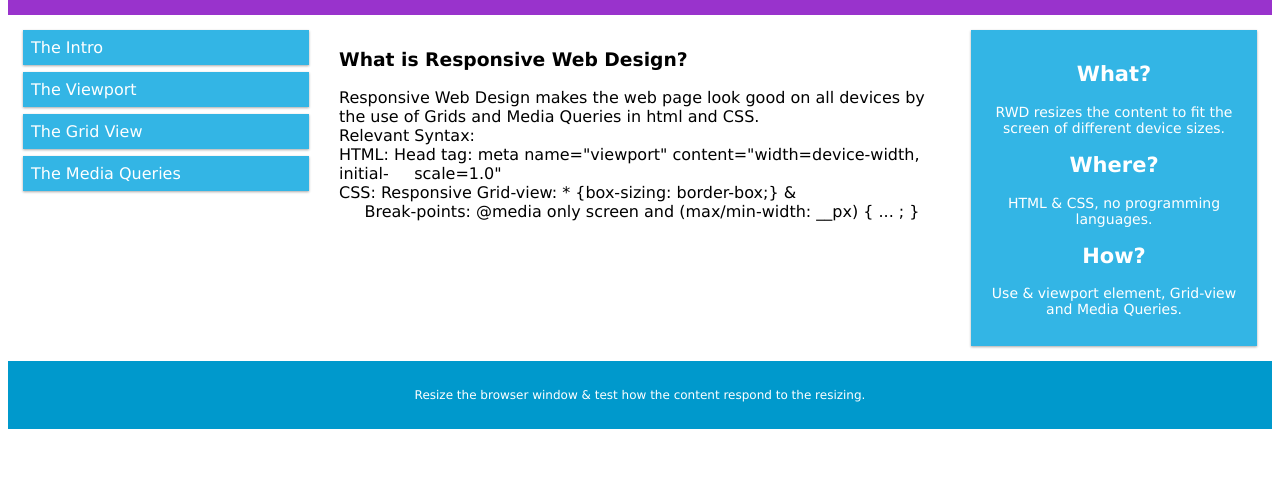
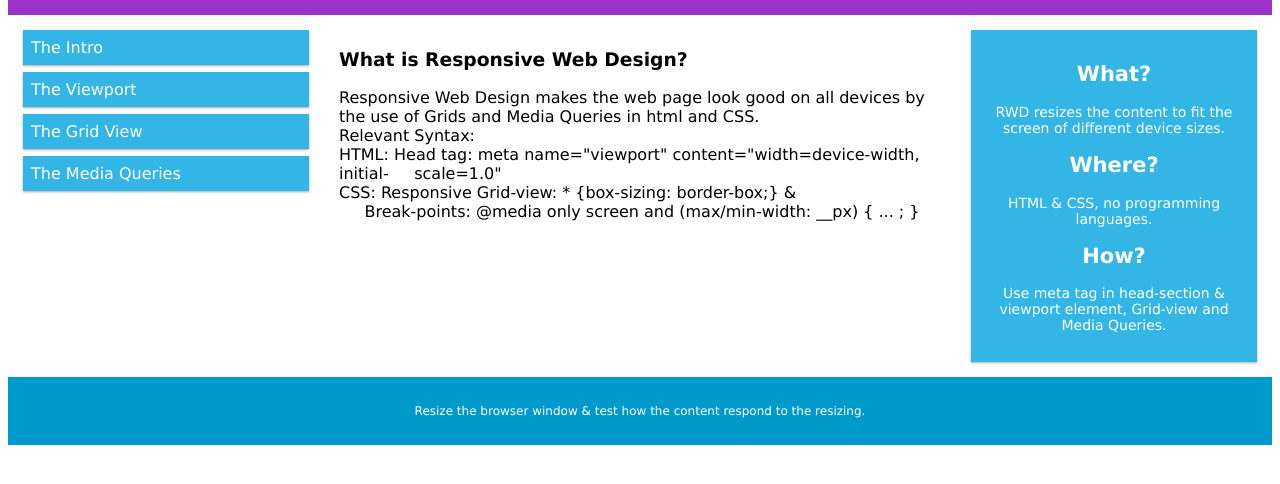
Before and after one commit to RodaHGithub/Media_Query_Tryouts, a plain HTML site: page index.html in a window 1280 px wide. Shown: the part 104-588 px from the top of the page. Drawn offline with Linux system fonts and the light colour scheme.

Commit message:
Update index.html

```diff
--- a/index.html
+++ b/index.html
@@ -43,7 +43,7 @@
             <h2>Where?</h2>
             <p>HTML & CSS, no programming languages.</p>
             <h2>How?</h2>
-            <p> Use <meta> &amp; viewport element, Grid-view and Media Queries.</p>
+            <p> Use meta tag in head-section &amp; viewport element, Grid-view and Media Queries.</p>
          </aside>
       </article>
 </section>
```
